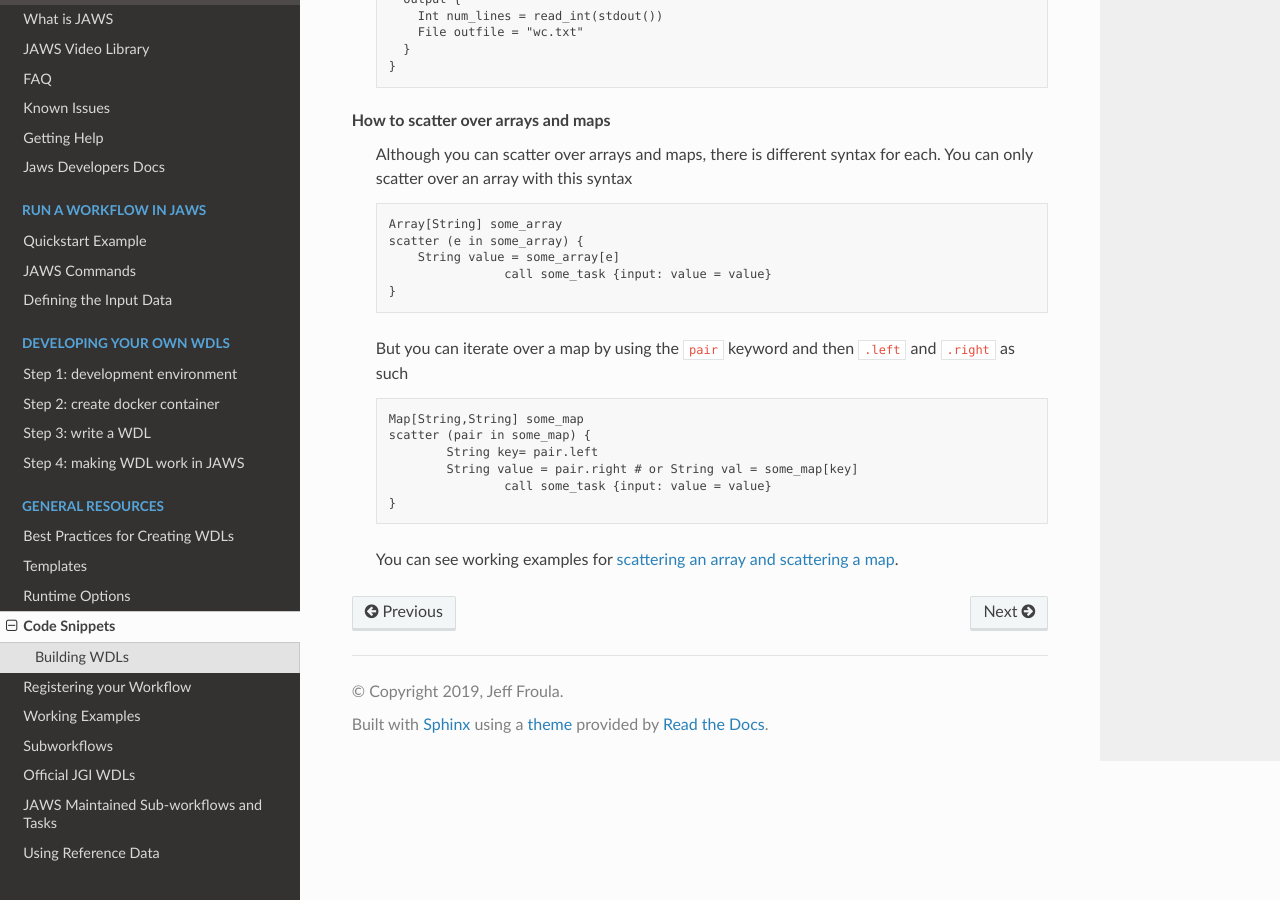
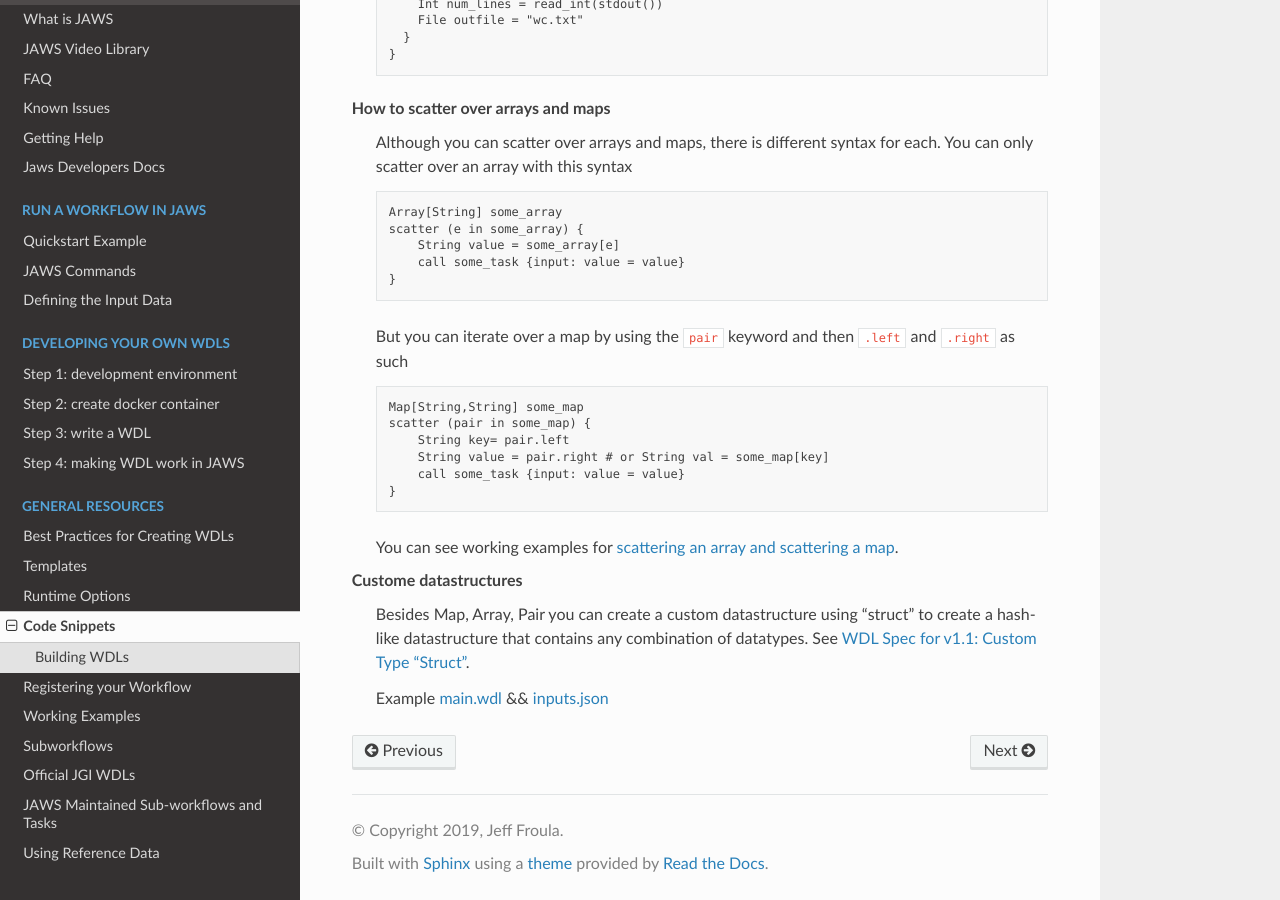
Before and after one commit to JGI-Bioinformatics/jaws, a Sphinx documentation site: the page built from docs/sphinx/source/Tutorials/snippets.rst, in a window 1280 px wide and 900 px high, scrolled down 1761 px. Built offline with Sphinx 7.4.7 and the Read the Docs theme 2.0.0, drawn with Linux system fonts in a browser that asks for light colours.

Commit message:
new example

```diff
--- a/docs/sphinx/source/Tutorials/snippets.rst
+++ b/docs/sphinx/source/Tutorials/snippets.rst
@@ -38,13 +38,13 @@ How can I use bash commands that require curly braces?
 How can I output a file that has been named dynamically as a bash variable
     Bash variables created in the command{} block cannot be seen outside the block, for example, in the output {} section. Therefore, you can write the name(s) of any output files to another file which will be read inside the output {} block.
 
-	This is the official WDL way, using glob
+    This is the official WDL way, using glob
 
     .. code-block:: text
 
-		output {
-  			Array[File] output_bams = glob("*.bam")
-		}
+        output {
+            Array[File] output_bams = glob("*.bam")
+        }
 
     This is another method
 
@@ -111,7 +111,7 @@ How to scatter over arrays and maps
         Array[String] some_array
         scatter (e in some_array) {
             String value = some_array[e]
-			call some_task {input: value = value}
+            call some_task {input: value = value}
         }
 
     But you can iterate over a map by using the :bash:`pair` keyword and then :bash:`.left` and :bash:`.right` as such
@@ -120,9 +120,16 @@ How to scatter over arrays and maps
 
         Map[String,String] some_map
         scatter (pair in some_map) {
-        	String key= pair.left
-        	String value = pair.right # or String val = some_map[key]
-			call some_task {input: value = value}
+            String key= pair.left
+            String value = pair.right # or String val = some_map[key]
+            call some_task {input: value = value}
         }
 
     You can see working examples for `scattering an array and scattering a map <https://code.jgi.doe.gov/official-jgi-workflows/jaws-tutorial-examples/-/tree/master/scatter_gather_example>`_.
+
+
+Custome datastructures
+    Besides Map, Array, Pair you can create a custom datastructure using "struct" to create a hash-like datastructure that contains any combination of datatypes.  See `WDL Spec for v1.1: Custom Type "Struct" <https://github.com/openwdl/wdl/blob/main/versions/1.1/SPEC.md#custom-types-structs>`_.
+
+    Example
+    `main.wdl <https://code.jgi.doe.gov/official-jgi-workflows/jaws-tutorial-examples/-/blob/main/custom_datastructure/main.wdl>`_ && `inputs.json <https://code.jgi.doe.gov/official-jgi-workflows/jaws-tutorial-examples/-/blob/main/custom_datastructure/inputs.json>`_
```
